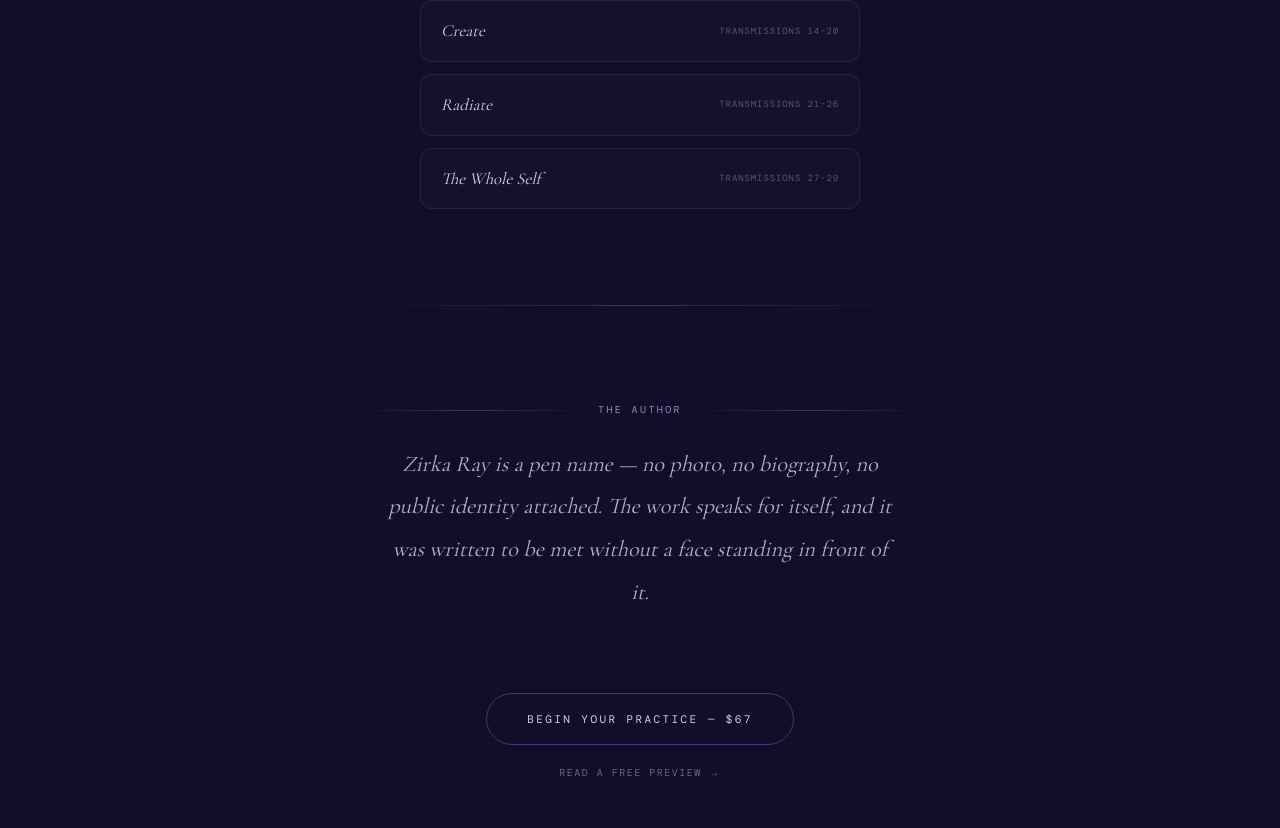
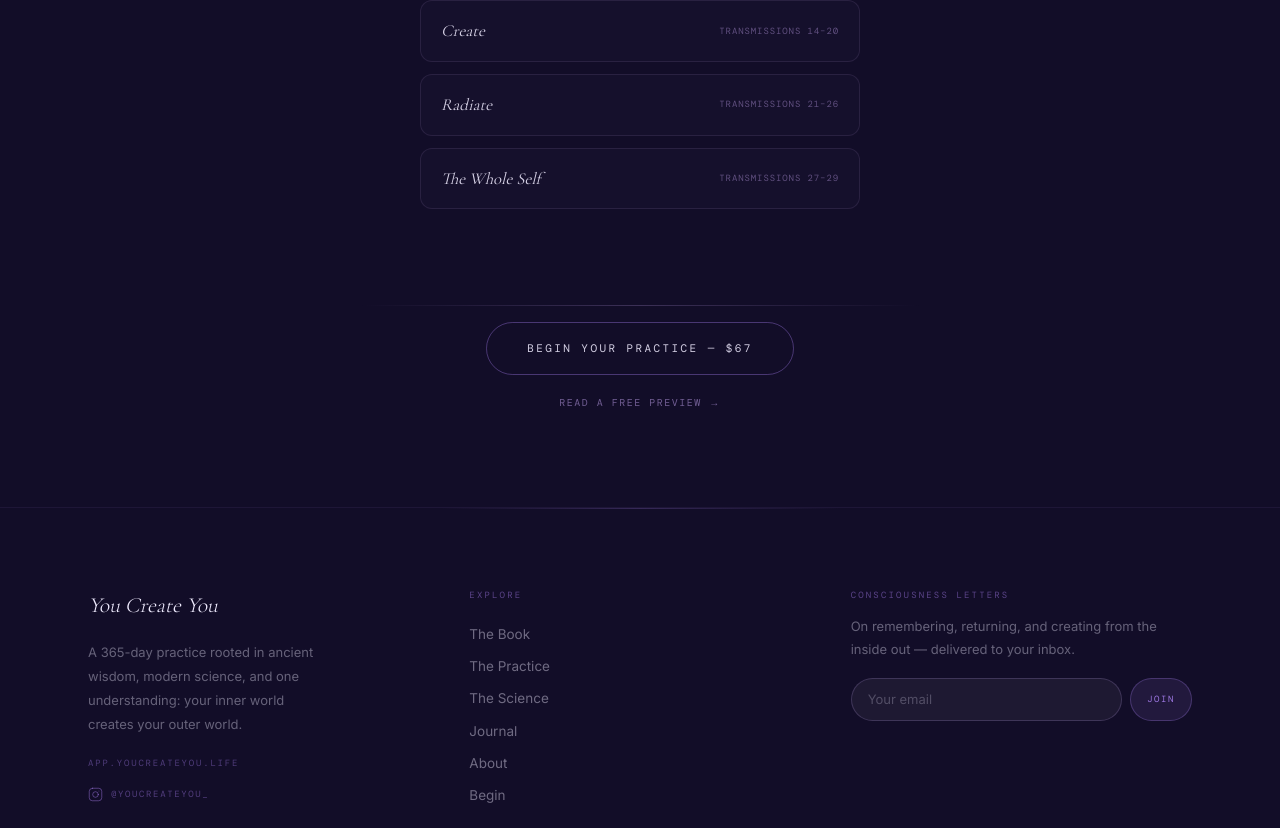
Before and after one commit to PixieC786/youcreateyou-website, a Next.js app: page /the-transmission in a window 1280 px wide. Shown: the part 1969-2797 px from the top of the page. Built offline with nearby package versions, Linux system fonts and the light colour scheme; a web font is replaced by a local one.

Commit message:
Remove About Zirka Ray section from The Transmission page

```diff
--- a/app/the-transmission/page.tsx
+++ b/app/the-transmission/page.tsx
@@ -230,26 +230,6 @@ export default function TheTransmissionPage() {
 
       <div className="container-prose mx-auto"><div className="divider-glow my-4" /></div>
 
-      {/* ── About Zirka Ray ─────────────────────────────────────────────── */}
-      <section className="relative z-10 py-20">
-        <div className="container-prose mx-auto text-center">
-          <motion.div
-            initial={{ opacity: 0, y: 18 }} whileInView={{ opacity: 1, y: 0 }}
-            viewport={{ once: true, margin: '-56px' }}
-            transition={{ duration: 0.75, ease: EASE }}
-          >
-            <SectionLabel text="The author" className="mb-6" />
-            <p className="font-display italic text-[clamp(1.15rem,1.8vw,1.4rem)] leading-[1.9] max-w-[48ch] mx-auto"
-              style={{ color: 'rgba(235,228,255,0.75)' }}
-            >
-              Zirka Ray is a pen name — no photo, no biography, no public identity attached.
-              The work speaks for itself, and it was written to be met without a face
-              standing in front of it.
-            </p>
-          </motion.div>
-        </div>
-      </section>
-
       {/* ── Final CTA ────────────────────────────────────────────────────── */}
       <section className="relative z-10 pb-24">
         <div className="container-prose mx-auto text-center">
```
